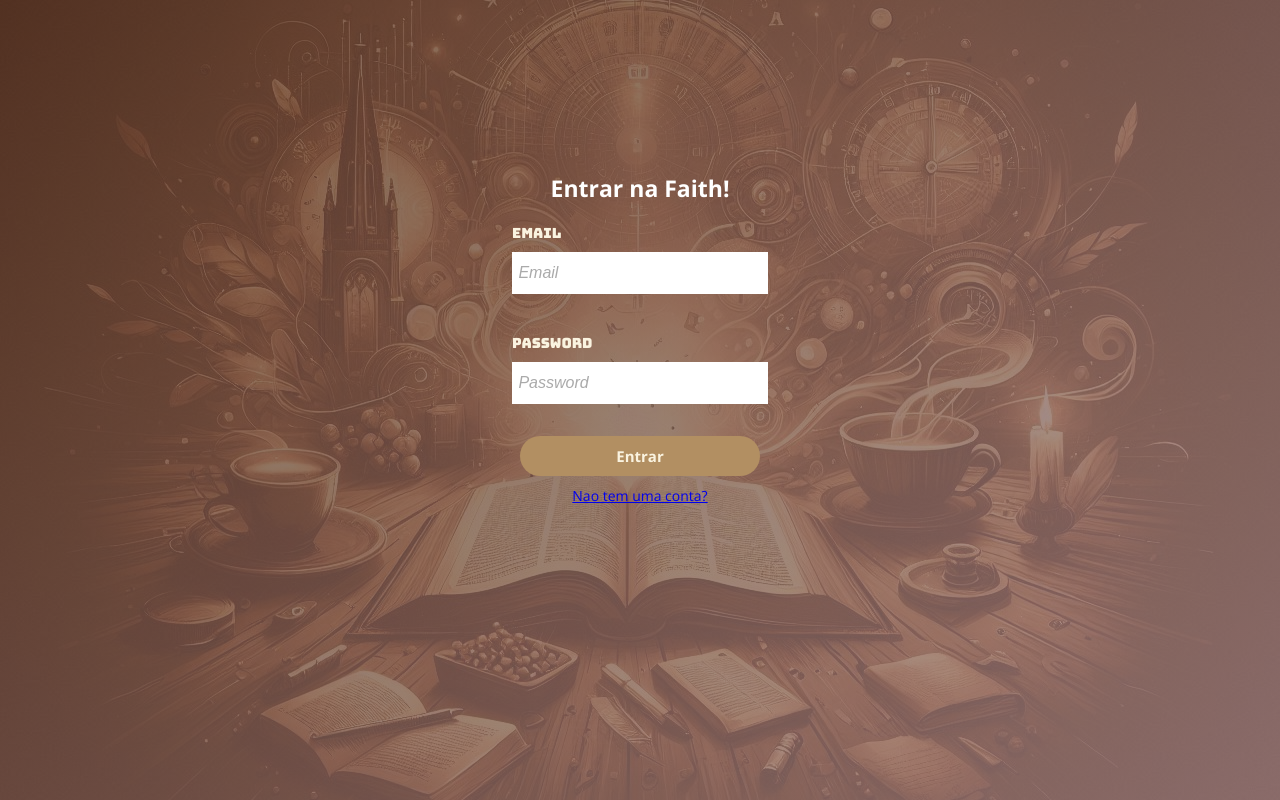
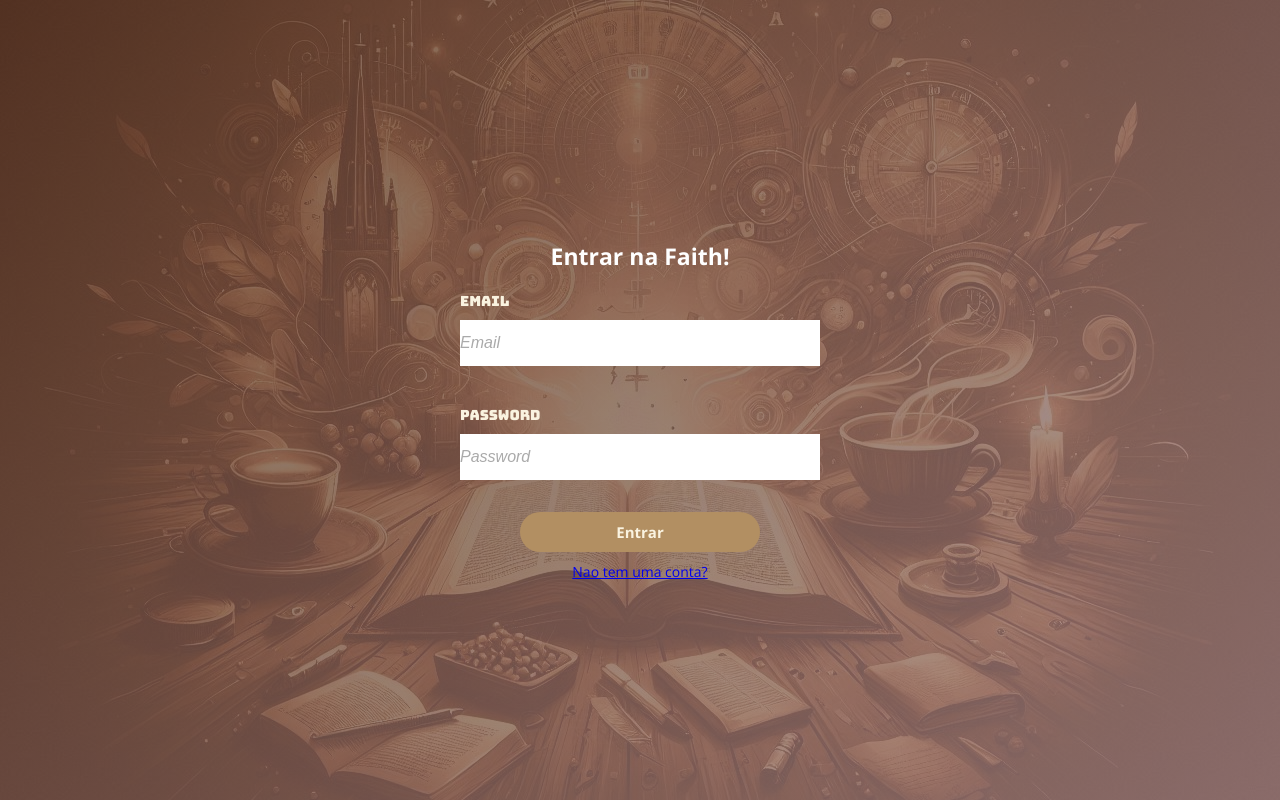
Before and after one commit to Guilherme-SilvaH/faith, a React (Vite) app in the folder front-end/: page / in a window 1280 px wide. Built offline with nearby package versions, Linux system fonts and the light colour scheme; a web font is replaced by a local one.

Commit message:
Update login.sass

```diff
--- a/front-end/src/login/login.sass
+++ b/front-end/src/login/login.sass
@@ -5,7 +5,7 @@ html, body
     padding: 0
     height: 100%
     overflow: hidden
-
+    touch-action: manipulation
 .bg
     background-position: center
     background-size: cover
@@ -20,7 +20,8 @@ html, body
         margin: 0
         padding: 0
         height: 100vh
-        touch-action: manipulation
+        display: flex
+        flex-direction: column
 
     .divPai-login
         display: flex
@@ -29,14 +30,20 @@ html, body
         height: 100vh
         flex-direction: column
         overflow: hidden
+        padding: 20px
+        box-sizing: border-box
 
         .divpai-formulario-login
-            width: 20%
+            width: 90%
+            max-width: 400px
             border-radius: 45px
             font-family: "Bungee", serif
-            height: 31rem
+            height: auto
+            min-height: 400px
             background: transparent
-            position: relative
+            padding: 20px
+            box-sizing: border-box
+            overflow-y: auto
 
             .dados-login
                 display: flex
@@ -76,8 +83,8 @@ html, body
                         margin-top: 30px
 
                     .form_input
-                        width: 95%
-                        padding: 10px 15px
+                        width: 100%
+                        padding: 12px 15px
                         font-size: 16px
                         border: 2px solid #ffffff
                         border-radius: 10px
@@ -112,5 +119,5 @@ html, body
 
                 .main-form
                     .form_input
-                        width: 80vw
+                        width: 100%
                         font-size: 16px
```
